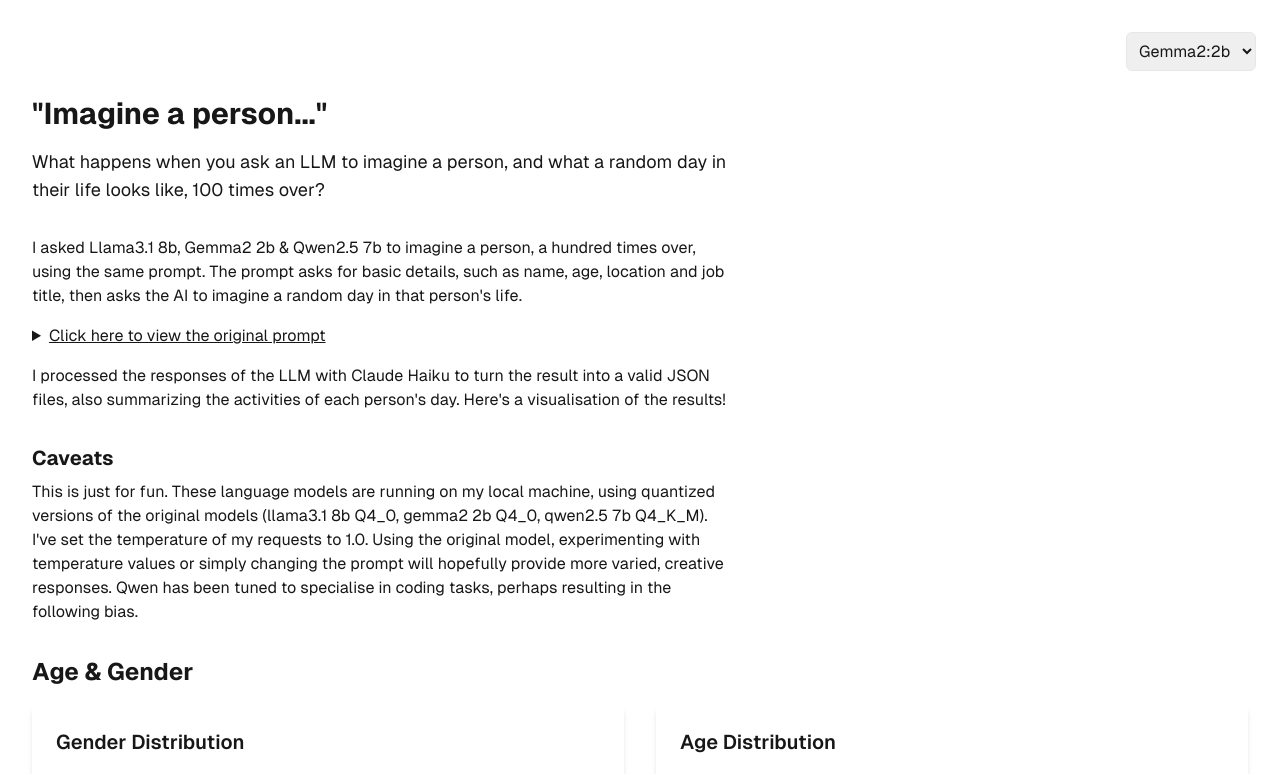
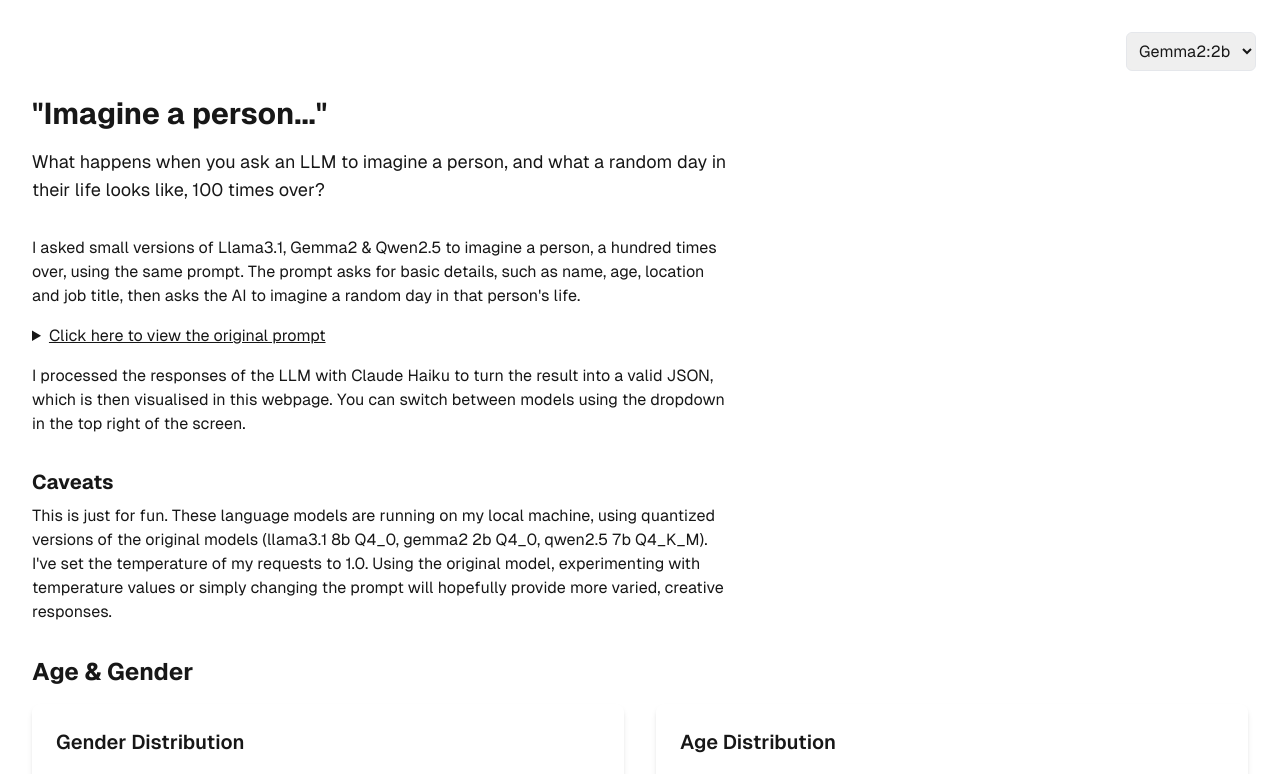
Before and after one commit to voborgus/imaginary-people-russian, a Next.js app: page / in a window 1280 px wide. Shown: the top 774 px of the page. Built offline with nearby package versions, Linux system fonts and the light colour scheme.

Commit message:
Fix lint errors

```diff
--- a/src/pages/index.tsx
+++ b/src/pages/index.tsx
@@ -48,7 +48,7 @@ export default function Home() {
           What happens when you ask an LLM to imagine a person, and what
           a random day in their life looks like, 100 times over?
         </p>
-        <p>I asked Llama3.1 8b, Gemma2 2b & Qwen2.5 7b to imagine a person, a hundred times over, using the same prompt. The prompt asks for basic details, such as name, age, location and job title, then asks the AI to imagine a random day in that person's life.</p>
+        <p>I asked small versions of Llama3.1, Gemma2 & Qwen2.5 to imagine a person, a hundred times over, using the same prompt. The prompt asks for basic details, such as name, age, location and job title, then asks the AI to imagine a random day in that person&apos;s life.</p>
         <details className="my-2 mt-4 mb-4">
 
           <summary className="underline cursor-pointer">
@@ -103,15 +103,14 @@ export default function Home() {
         </details>
         <p>
           I processed the responses of the LLM with Claude Haiku to turn the result
-          into a valid JSON files, also summarizing the activities of each
-          person's day. Here's a visualisation of the results!
+          into a valid JSON, which is then visualised in this webpage. You can switch between models using the dropdown in the top right of the screen.
         </p>
         <p className="text-xl font-bold mt-8 mb-2">Caveats</p>
         <p>
           This is just for fun. These language models are running on my local
           machine, using quantized versions of the original models (llama3.1 8b
-          Q4_0, gemma2 2b Q4_0, qwen2.5 7b Q4_K_M). I've set the temperature of my requests to 1.0.
-          Using the original model, experimenting with temperature values or simply changing the prompt will hopefully provide more varied, creative responses. Qwen has been tuned to specialise in coding tasks, perhaps resulting in the following bias.
+          Q4_0, gemma2 2b Q4_0, qwen2.5 7b Q4_K_M). I&apos;ve set the temperature of my requests to 1.0.
+          Using the original model, experimenting with temperature values or simply changing the prompt will hopefully provide more varied, creative responses.
         </p>
       </div>
       <h2 className="text-2xl font-bold mb-2 mt-8">Age & Gender</h2>
@@ -150,13 +149,13 @@ export default function Home() {
           <ScrollableList data={jobData} title="Job Distribution" />
           <ul className="list-disc pl-6 space-y-2">
             <li className="text-gray-800">
-              The US models don't seem to acknowledge China exists. Qwen 2.5 takes a slightly different view.
+              The US models don&apos;t seem to acknowledge China exists. Qwen 2.5 takes a slightly different view.
             </li>
             <li className="text-gray-800">
-              Llama imagines a third of the workforce as freelance graphic designers. Qwen knows that it's at least 80% software engineering.
+              Llama imagines a third of the workforce as freelance graphic designers. Qwen knows that it&apos;s at least 80% software engineering.
             </li>
             <li className="text-gray-800">
-              I did a quick search and it turns out <a className="text-blue-600 hover:text-blue-800 underline" href="https://www.amazon.co.uk/stores/author/B0DFCPV6Z1?ingress=0&visitId=7dabcc37-e285-4d35-ba19-e81d65764888">Anya Petrova has an Amazon bookseller's page</a> with a lot of short stories and fantasy style cover art.
+              I did a quick search and it turns out <a className="text-blue-600 hover:text-blue-800 underline" href="https://www.amazon.co.uk/stores/author/B0DFCPV6Z1?ingress=0&visitId=7dabcc37-e285-4d35-ba19-e81d65764888">Anya Petrova has an Amazon bookseller&apos;s page</a> with a lot of short stories and fantasy style cover art.
             </li>
           </ul>
           </div>
@@ -176,7 +175,11 @@ export default function Home() {
         />
       </div>
       <h2 className="text-2xl font-bold mb-2 mt-8">Similar work & next steps</h2>
-      <p className="max-w-[65ch]">I stumbled upon a similar experiement investigating ChatGPT bias - <a className="text-blue-600 hover:text-blue-800 underline" href="https://github.com/timetospare/gpt-bias">timetospare / gpt-bias</a>. I'm afraid I'm otherwise not clued into the latest research in this space. I otherwise love the ability of using data visualisation to get a quick glance into the character of different models, within the context of a prompt - it would be awesome to see how much different prompts can create better, more diverse outputs.</p>
+      <p className="max-w-[65ch]">I stumbled upon a similar experiement investigating ChatGPT bias - <a className="text-blue-600 hover:text-blue-800 underline" href="https://github.com/timetospare/gpt-bias">timetospare / gpt-bias</a>. I&apos;m afraid I&apos;m otherwise not clued into the latest research in this space. I otherwise love the ability of using data visualisation to get a quick glance into the character of different models, within the context of a prompt - it would be awesome to see how much different prompts can create better, more diverse outputs.</p>
+      <h2 className="text-2xl font-bold mb-2 mt-8">Source code</h2>
+      <p>All the source code for this project <a className="text-blue-600 hover:text-blue-800 underline" href="https://github.com/jhancock532/daily-routines/">can be found on GitHub</a>, including the original AI responses and how Haiku processed them.</p>
+
+      <p className="mt-4">Thank you for visiting! A mini project by <a className="text-blue-600 hover:text-blue-800 underline" href="https://github.com/jhancock532">James Hancock</a>.</p>
     </div>
   );
 }
```
